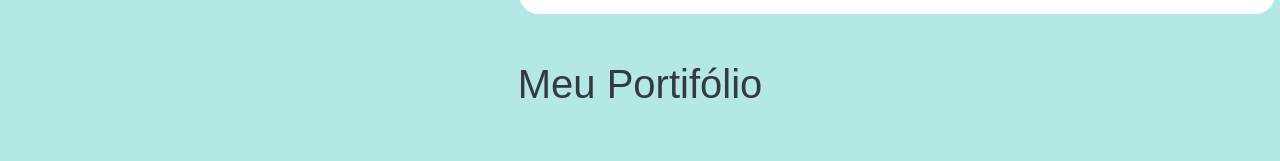
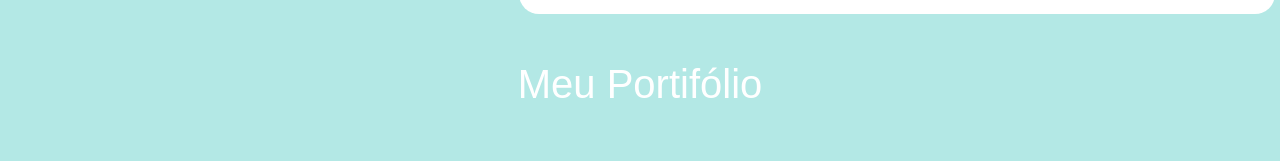
Before and after one commit to leandrol11/leandrol11.github.io, a plain HTML site: page index.html in a window 1280 px wide. Shown: the part 1020-1181 px from the top of the page. Drawn offline with nearby package versions, Linux system fonts and the light colour scheme.

Commit message:
Atualizações de Interface

```diff
--- a/index.html
+++ b/index.html
@@ -156,7 +156,7 @@
     <!--fim home, início portifólio-->
     <section id="portifolio">
         <div class="caixa_titulo_da_pagina">
-            <h2 class="titulo_da_pagina text-dark">Meu Portifólio</h2>
+            <h2 class="titulo_da_pagina">Meu Portifólio</h2>
         </div>
         <div class="container">
             <div class="row justify-content-between">
```
